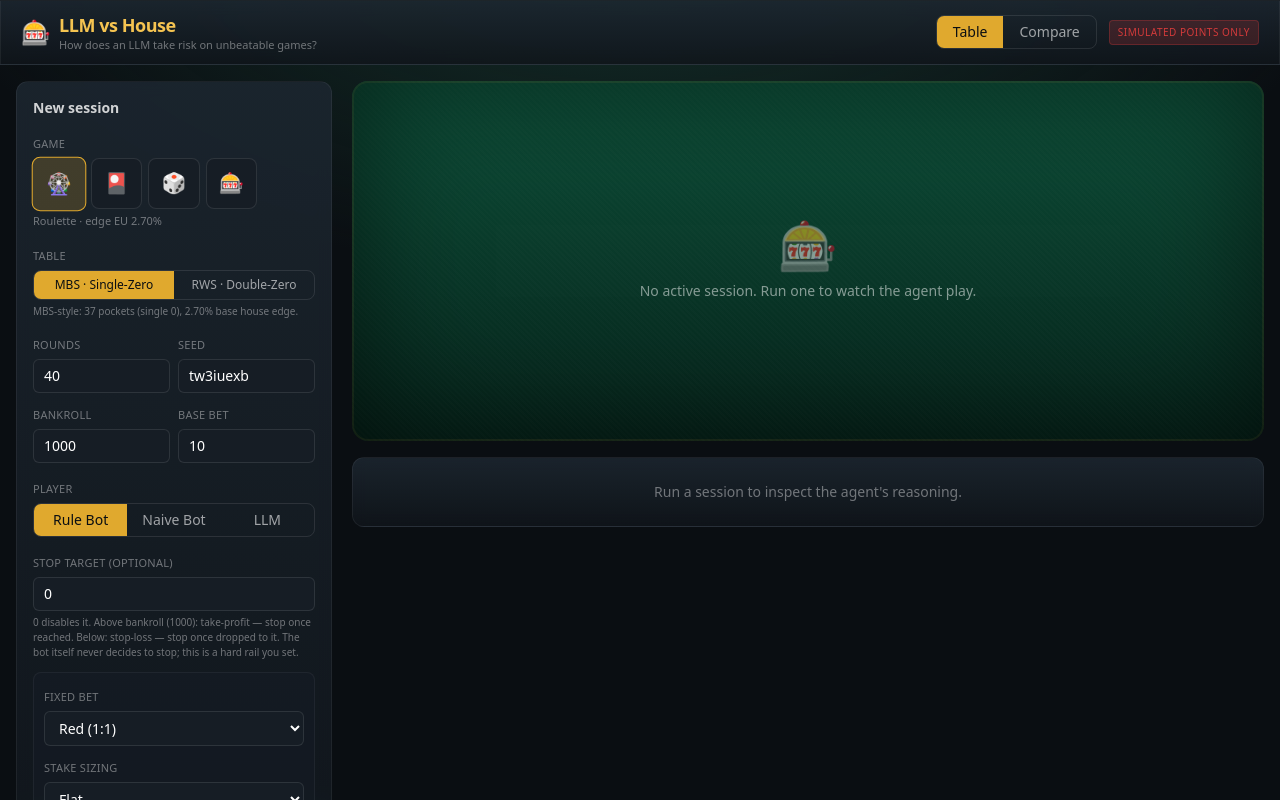
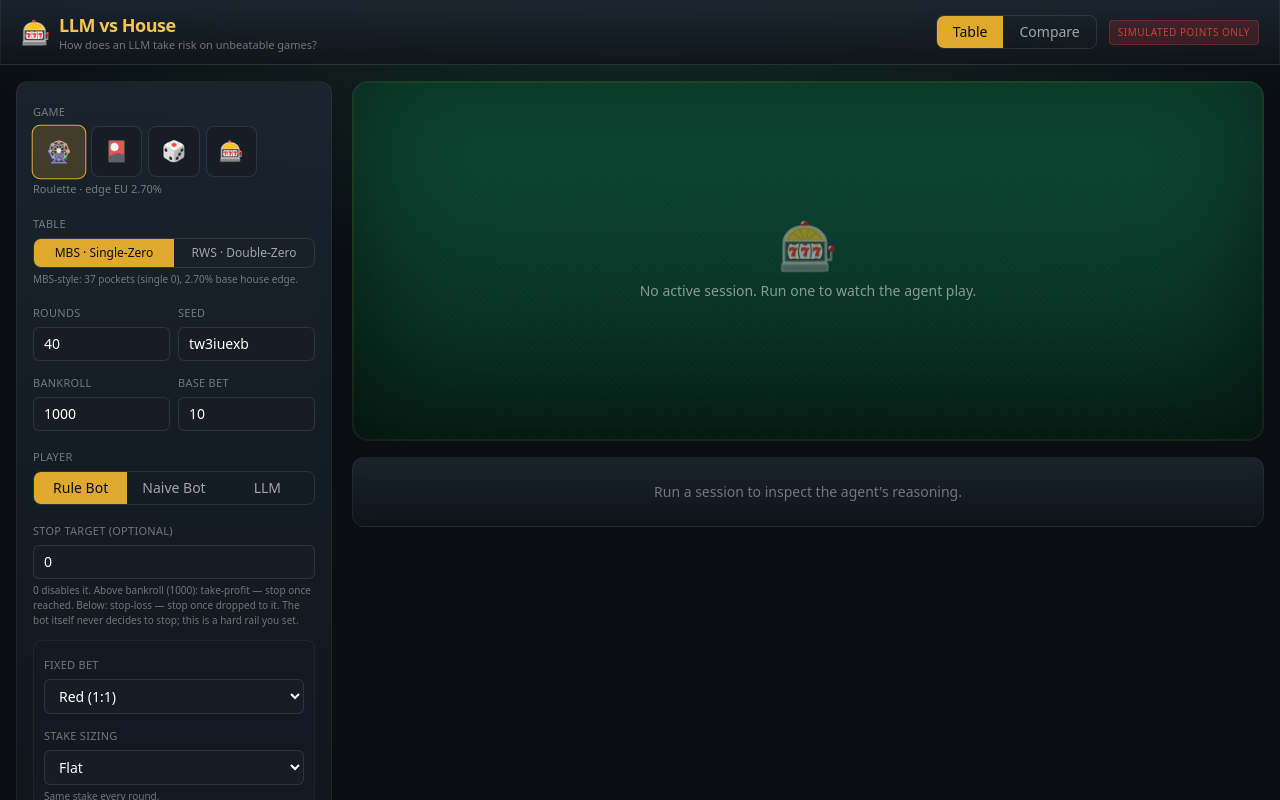
Before and after one commit to NatBrian/llm-vs-house, a React (Vite) app in the folder apps/web/: page / in a window 1280 px wide. Shown: the top 800 px of the page. Built offline with nearby package versions, Linux system fonts and the light colour scheme.

Commit message:
Remove redundant 'New session' heading

```diff
--- a/apps/web/src/components/NewSessionForm.tsx
+++ b/apps/web/src/components/NewSessionForm.tsx
@@ -231,7 +231,7 @@ export function NewSessionForm() {
 
   return (
     <div className="glass rounded-xl p-4 flex flex-col gap-3">
-      <h2 className="text-sm font-semibold text-white/80">New session</h2>
+
 
       <div>
         <span className="text-[11px] uppercase tracking-wide text-white/40">Game</span>
```
